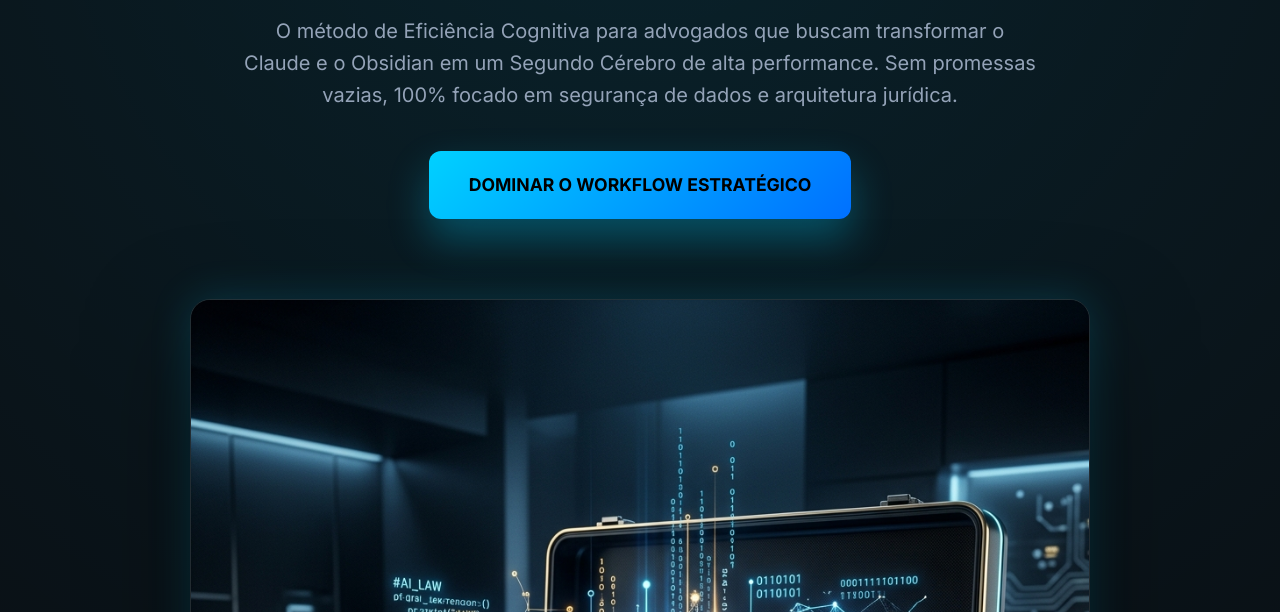
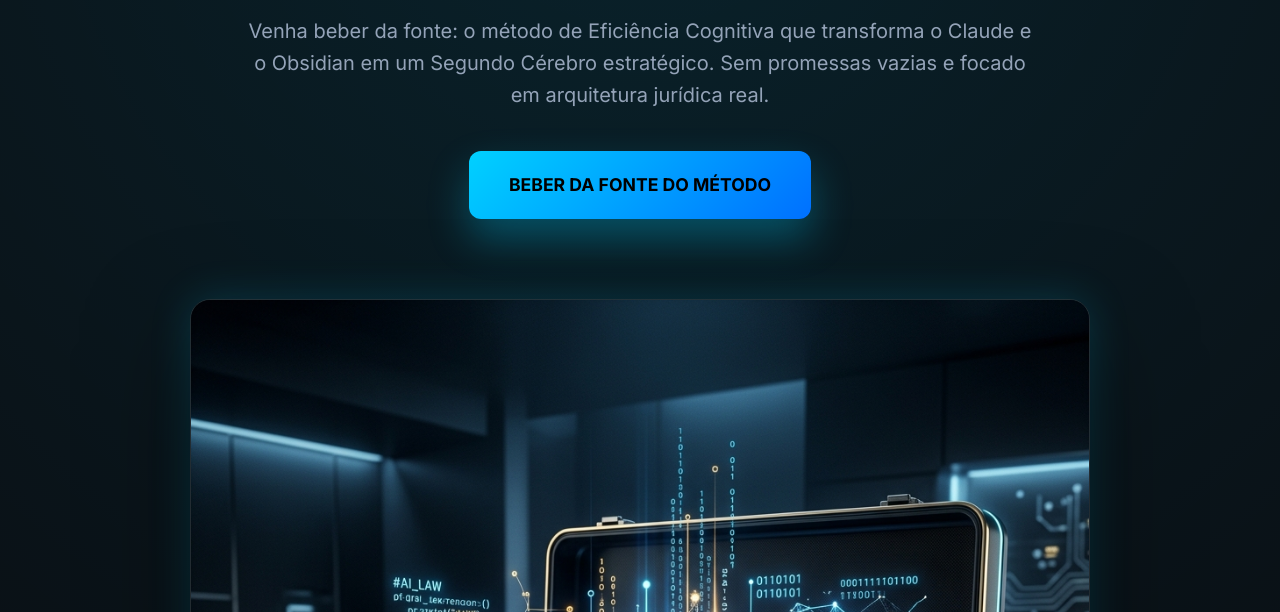
Before and after one commit to eduardopiressimao-cmd/iadv-landing, a plain HTML site: page index.html in a window 1280 px wide. Shown: the part 188-800 px from the top of the page. Drawn offline with Linux system fonts and the light colour scheme.

Commit message:
Industrial: Remove 'blindagem' and add 'Beber da fonte' tone

```diff
--- a/index.html
+++ b/index.html
@@ -214,9 +214,9 @@
     <header class="hero">
         <div class="container">
             <h1>O FIM DA ADVOCACIA <span>BRAÇAL.</span></h1>
-            <p>O método de Eficiência Cognitiva para advogados que buscam transformar o Claude e o Obsidian em um Segundo Cérebro de alta performance. Sem promessas vazias, 100% focado em segurança de dados e arquitetura jurídica.</p>
+            <p>Venha beber da fonte: o método de Eficiência Cognitiva que transforma o Claude e o Obsidian em um Segundo Cérebro estratégico. Sem promessas vazias e focado em arquitetura jurídica real.</p>
 
-            <a href="#comprar" class="cta-button">Dominar o Workflow Estratégico</a>
+            <a href="#comprar" class="cta-button">Beber da Fonte do Método</a>
 
             <div style="margin-top: 80px;">
                 <img src="Assets/hero_masterclass_desjuridicando_ia_1776886532574.png" alt="Desjuridicando IA Hero" class="hero-image">
```
